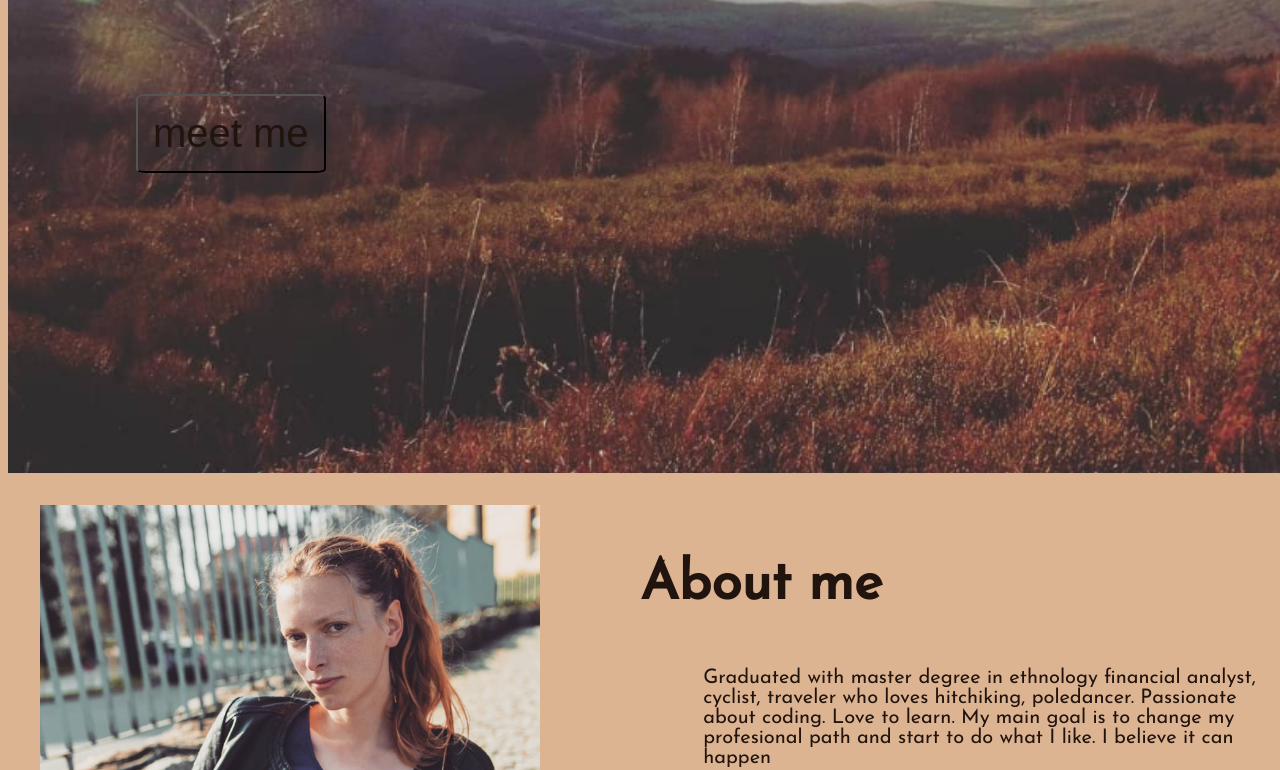
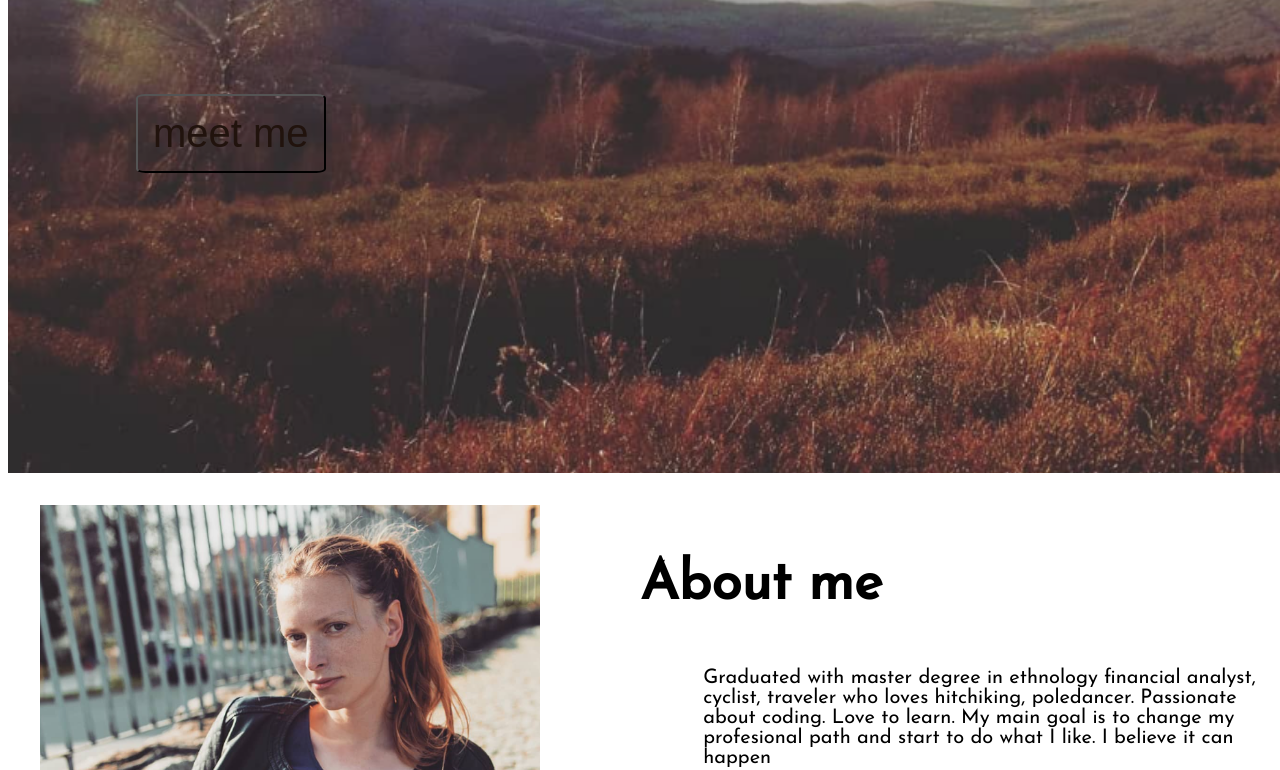
Before and after one commit to emilia123w/my-portfolio, a plain HTML site: page index.html in a window 1280 px wide. Shown: the part 198-968 px from the top of the page. Drawn offline with Linux system fonts and the light colour scheme.

Commit message:
backgroundcolor

```diff
--- a/style.css
+++ b/style.css
@@ -1,6 +1,6 @@
 body{
     font-family: Josefin Sans;
-    background-color: #dcb492; /* #d4d4d4; */
+    background-color:  #c4c7cc /* #dcb492; /* #d4d4d4; */
     color: #21130d;
 }
 
```
